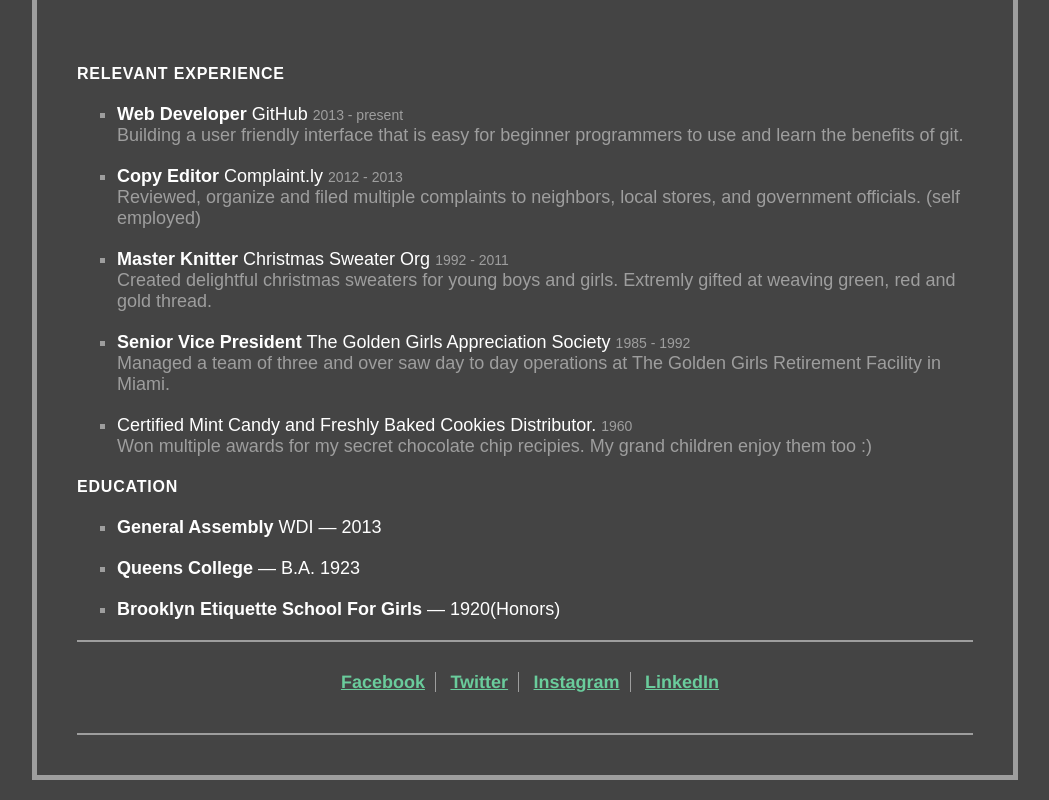
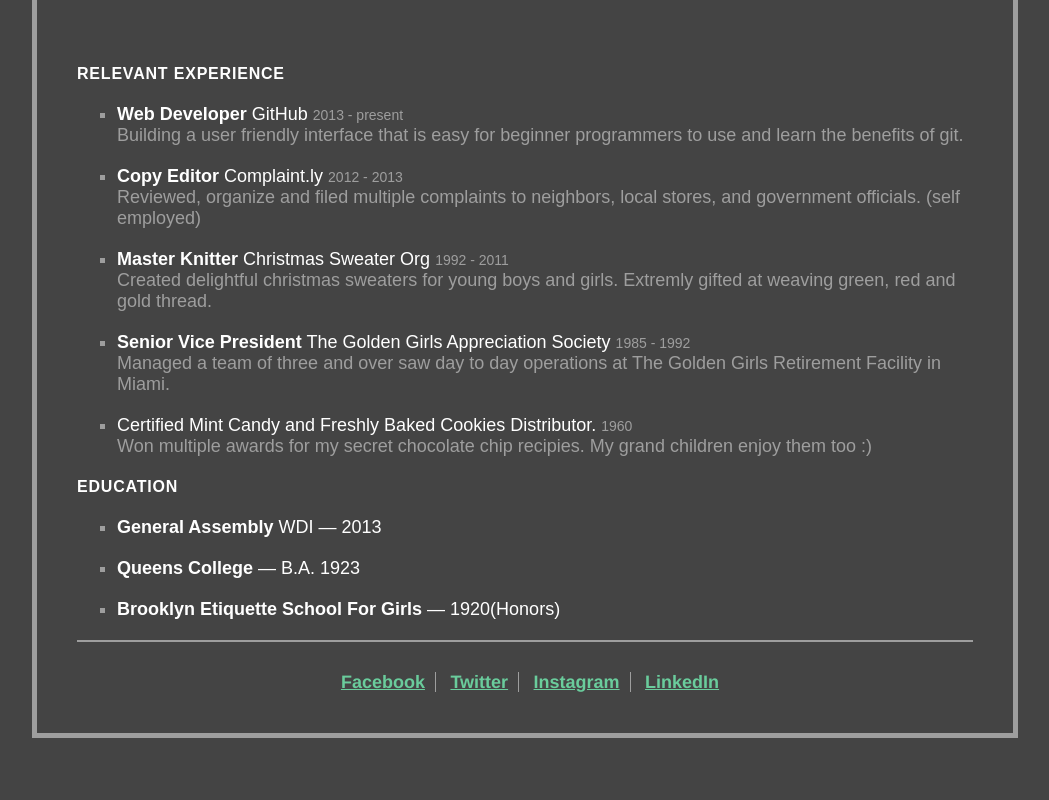
Before and after one commit to conncheng/wendybite, a plain HTML site: page resume.html in a window 1280 px wide. Shown: the part 435-1235 px from the top of the page, without its empty margins (115-1164 px from the left). After the commit the page ends 1193 px from the top, so only its background shows below. Drawn offline with Linux system fonts and the light colour scheme.

Commit message:
Add files via upload

```diff
--- a/resume.html
+++ b/resume.html
@@ -77,7 +77,7 @@ Won multiple awards for my secret chocolate chip recipies. My grand children enj
 <span class="resume-line-subtitle">— 1920(Honors)</span>
 </article>
 
-<footer class="bookend bookend-bottom">
+<footer class="bookend-bottom">
 			<nav>
 		  			<a href="#" class="nav-link">Facebook</a>
 		  			<a href="#" class="nav-link">Twitter</a>
```
